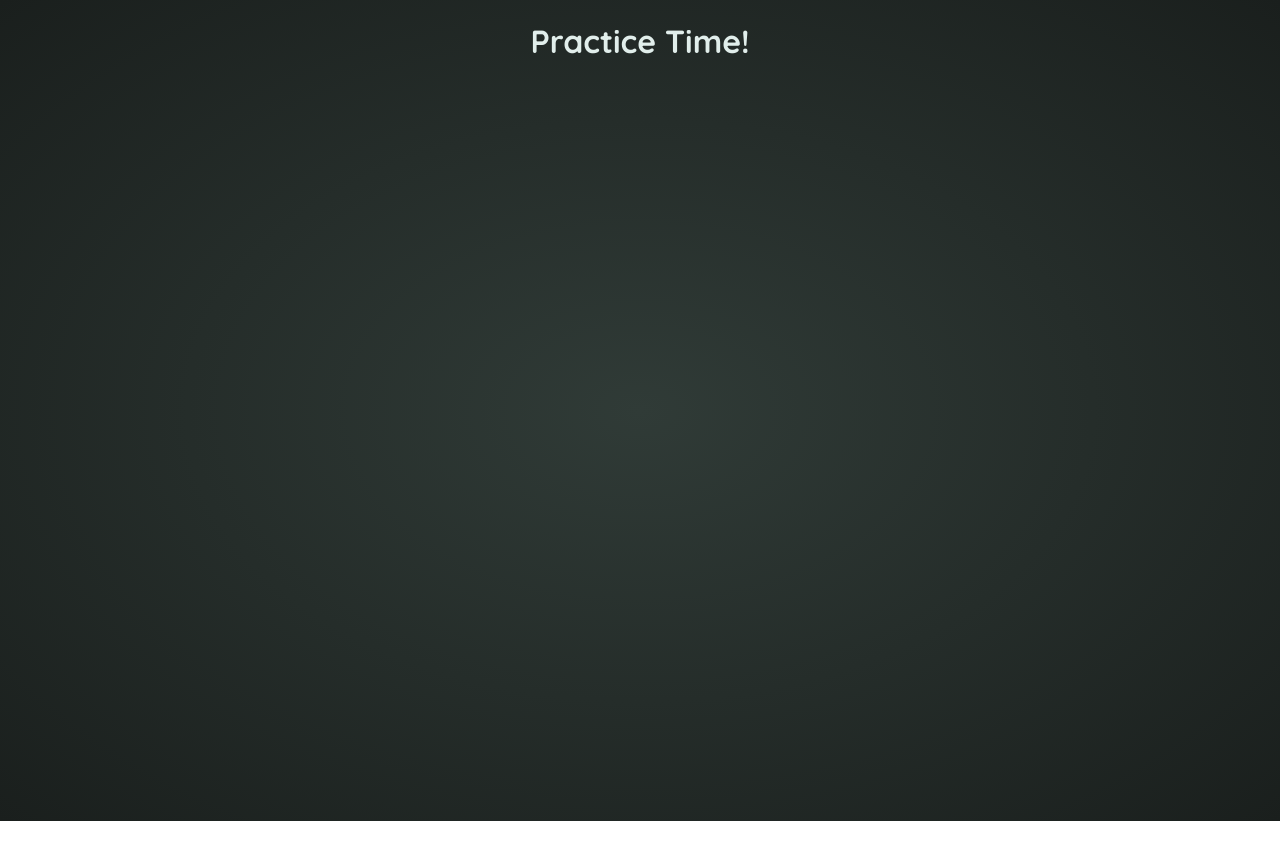
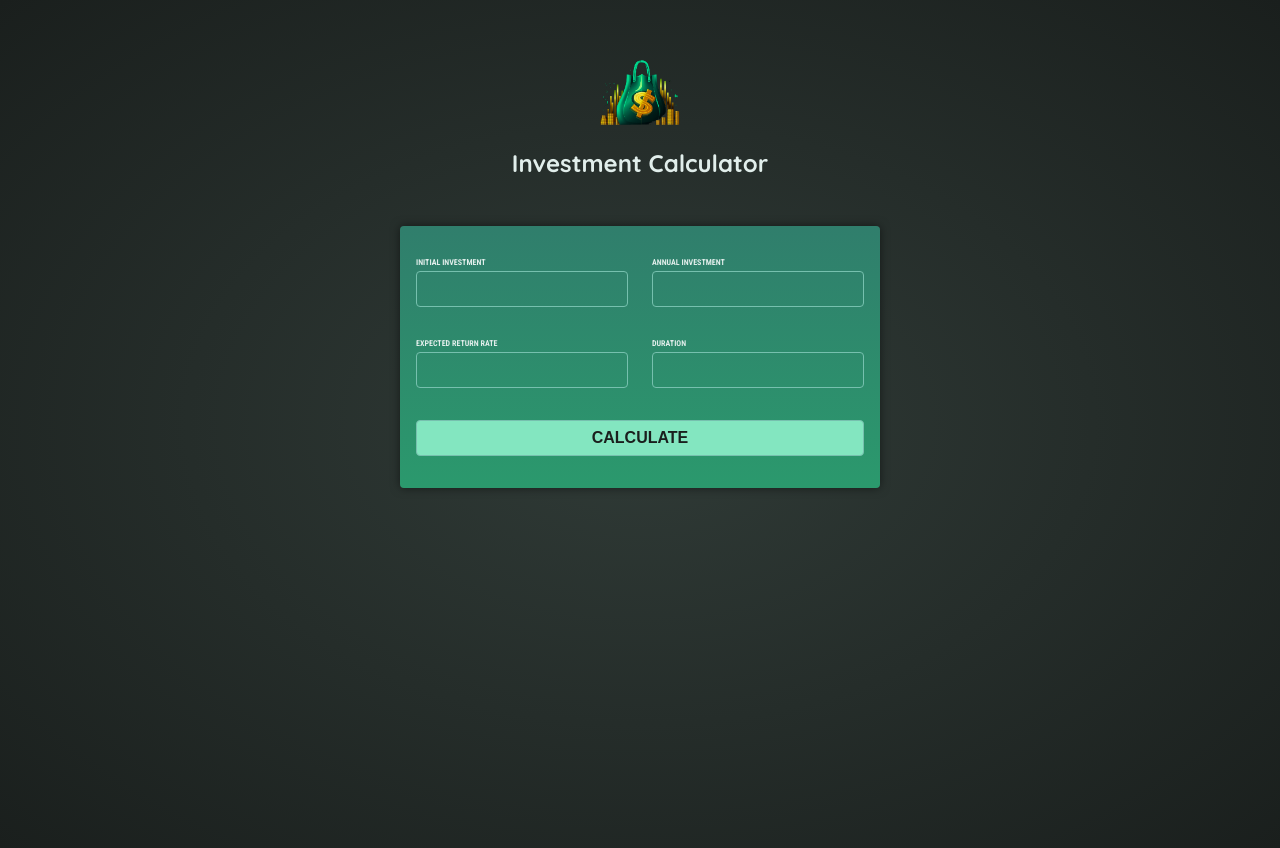
Before and after one commit to cvp-bgibbons/04-starting-project, an Angular app: page / in a window 1280 px wide. Before the commit the page ends 821 px from the top, so only its background shows below. Built offline with nearby package versions, Linux system fonts and the light colour scheme.

Commit message:
Part 1... user input/header components

```diff
--- a/src/app/app.component.html
+++ b/src/app/app.component.html
@@ -1 +1,2 @@
-<h1 class="center">Practice Time!</h1>
+<app-header></app-header>
+<app-user-input></app-user-input>
--- a/src/app/app.component.ts
+++ b/src/app/app.component.ts
@@ -1,8 +1,11 @@
 import { Component } from '@angular/core';
+import { HeaderComponent } from "./header/header.component";
+import { UserInputComponent } from "./user-input/user-input.component";
 
 @Component({
   selector: 'app-root',
   standalone: true,
   templateUrl: './app.component.html',
+  imports: [HeaderComponent, UserInputComponent],
 })
 export class AppComponent {}
--- /dev/null
+++ b/src/app/header/header.component.css
@@ -0,0 +1,15 @@
+header {
+    text-align: center;
+    margin: 3rem auto;
+  }
+
+  header img {
+    width: 5rem;
+    height: 5rem;
+    object-fit: contain;
+    background-color: transparent;
+  }
+
+  header h1 {
+    font-size: 1.5rem;
+  }
--- /dev/null
+++ b/src/app/header/header.component.html
@@ -0,0 +1,6 @@
+<header>
+    <img src="investment-calculator-logo.png" alt="A money bag"/>
+    <h1>
+        Investment Calculator
+    </h1>
+</header>
--- /dev/null
+++ b/src/app/user-input/user-input.component.css
@@ -0,0 +1,50 @@
+form {
+    padding: 1rem;
+    max-width: 30rem;
+    margin: 2rem auto;
+    border-radius: 4px;
+    background: linear-gradient(180deg, #307e6c, #2b996d);
+    box-shadow: 0 0 10px rgba(0, 0, 0, 0.5);
+  }
+
+  .input-group {
+    display: flex;
+    justify-content: space-evenly;
+    gap: 1.5rem;
+  }
+
+  label {
+    display: block;
+    margin-bottom: 0.25rem;
+    font-family: "Roboto Condensed", sans-serif;
+    font-size: 0.5rem;
+    font-weight: bold;
+    text-transform: uppercase;
+  }
+
+  input {
+    width: 100%;
+    padding: 0.5rem;
+    border: 1px solid #76c0ae;
+    border-radius: 0.25rem;
+    background-color: transparent;
+    color: #c2e9e0;
+    font-size: 1rem;
+  }
+
+  button {
+    width: 100%;
+    padding: 0.5rem;
+    border: 1px solid #76c0ae;
+    border-radius: 0.25rem;
+    background-color: #83e6c0;
+    color: #1a1f1d;
+    font-size: 1rem;
+    font-weight: bold;
+    text-transform: uppercase;
+    cursor: pointer;
+  }
+
+  button:hover {
+    background-color: #aaf1d6;
+  }
--- /dev/null
+++ b/src/app/user-input/user-input.component.html
@@ -0,0 +1,28 @@
+<form>
+    <div class="input-group">
+        <p>
+            <label for="initial-investment">Initial Investment</label>
+            <input id="initial-investment" type="number">
+        </p>
+        <p>
+            <label for="annual-investment">Annual Investment</label>
+            <input id="annual-investment" type="number">
+        </p>
+    </div>
+
+    <div class="input-group">
+        <p>
+            <label for="expected-return">Expected Return Rate</label>
+            <input id="expected-return" type="number">
+        </p>
+        <p>
+            <label for="duration">Duration</label>
+            <input id="duration" type="number">
+        </p>
+    </div>
+
+    <p>
+        <button>Calculate</button>
+    </p>
+
+</form>
```
Also changed, not shown: src/app/header/header.component.ts (added, +12 -0 lines), src/app/user-input/user-input.component.ts (added, +12 -0 lines), 1 other file (tests, documents, lock files or other folders).
